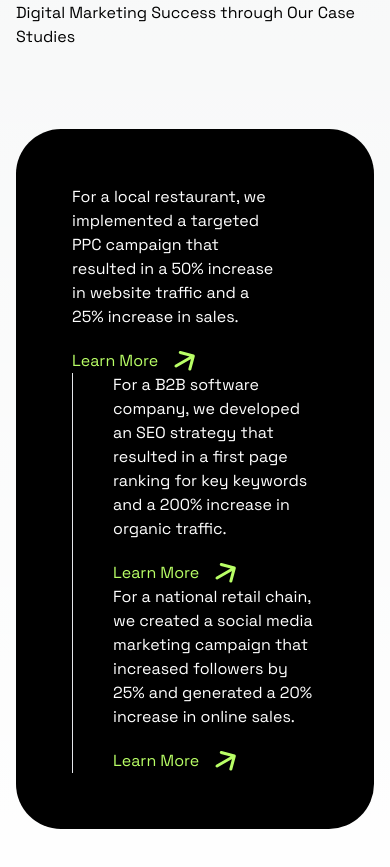
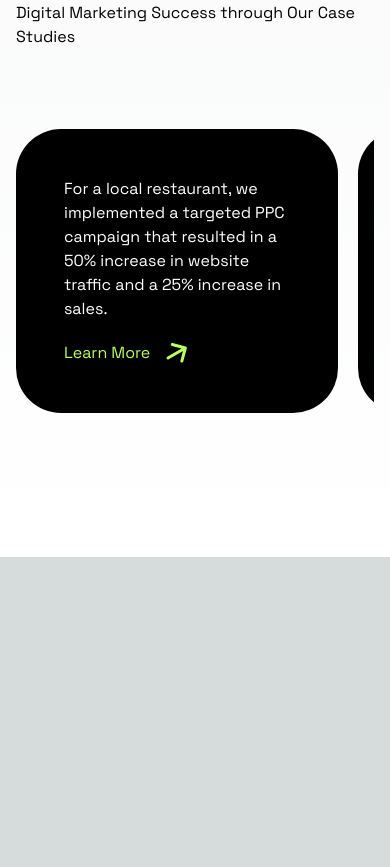
Before and after one commit to Precious-gift/positivus, a Next.js app: page / in a window 390 px wide. Shown: the part 4589-5456 px from the top of the page. After the commit the page ends 5146 px from the top, so only its background shows below. Built offline with nearby package versions, Linux system fonts and the light colour scheme.

Commit message:
Completed case study section

```diff
--- a/components/CaseStudies.tsx
+++ b/components/CaseStudies.tsx
@@ -9,10 +9,11 @@ const CaseStudies = () => {
         title={sectionList[1].title}
         description={sectionList[1].description}
       />
-      <div className="mt-20 p-14 bg-black text-white rounded-custom grid grid-cols-1 sm:grid-cols-3 divide-x">
+      {/* For Desktop */}
+      <div className="mt-20 p-14 bg-black text-white rounded-custom hidden sm:grid grid-cols-1 sm:grid-cols-3">
         {caseStudiesList.map((item) => {
           return (
-            <div className="flex flex-col gap-5 w-full first:pr-10 pl-10 first:pl-0">
+            <div className="flex flex-col gap-5 w-full pr-10 last:pr-0 pl-10 pr first:pl-0 border-r border-white last:border-r-0">
               <p>{item}</p>
               <div>
                 <a href="#" className="text-themeGreen flex gap-4">
@@ -24,6 +25,25 @@ const CaseStudies = () => {
           );
         })}
       </div>
+
+      {/* For Mobile */}
+      <div className="mt-20 flex overflow-auto sm:hidden gap-5">
+        {caseStudiesList.map((item) => {
+          return (
+            <div className="w-full flex-[0_0_90%]">
+              <div className="bg-black text-white rounded-custom p-12 flex flex-col gap-5 w-full">
+                <p>{item}</p>
+                <div>
+                  <a href="#" className="text-themeGreen flex gap-4">
+                    Learn More
+                    <img src="/positivus_arrow_icon.svg" alt="arrow icon" />
+                  </a>
+                </div>
+              </div>
+            </div>
+          );
+        })}
+      </div>
     </section>
   );
 };
```
